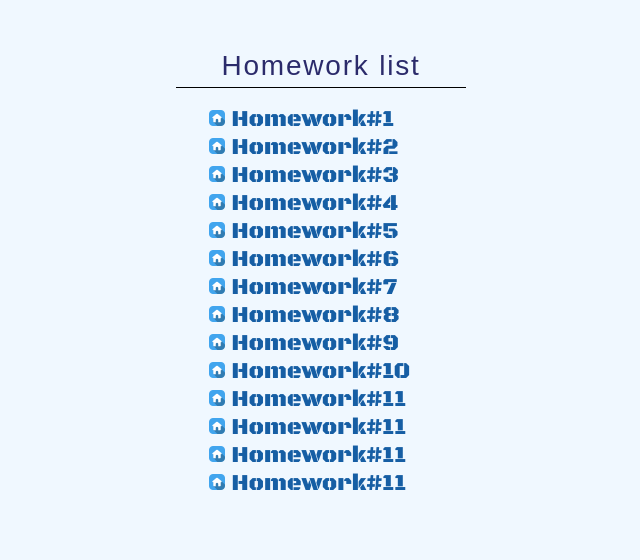
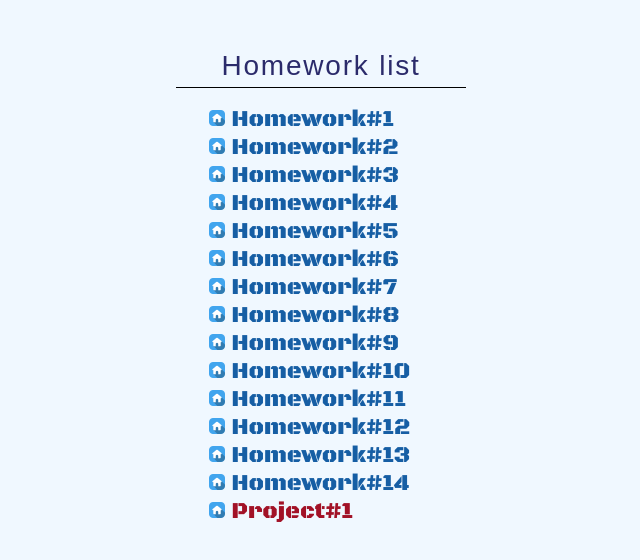
Before and after one commit to P1gmalion/Front_End, a plain HTML site: page index.html in a window 1280 px wide. Shown: the whole page, without its empty margins (319-959 px from the left). Drawn offline with Linux system fonts and the light colour scheme; a web font is replaced by a local one.

Commit message:
Links added.

```diff
--- a/index.html
+++ b/index.html
@@ -23,9 +23,10 @@
             <li><a href="Homework%239/index.html">Homework#9</a></li>
             <li><a href="Homework%2310/index.html">Homework#10</a></li>
             <li><a href="Homework%2311/index.html">Homework#11</a></li>
-            <li><a href="Homework%2312/index.html">Homework#11</a></li>
-            <li><a href="Homework%2313/index.html">Homework#11</a></li>
-            <li><a href="Homework%2314/index.html">Homework#11</a></li>
+            <li><a href="Homework%2312/index.html">Homework#12</a></li>
+            <li><a href="Homework%2313/index.html">Homework#13</a></li>
+            <li><a href="Homework%2314/index.html">Homework#14</a></li>
+            <li><a class="project" href="Project%231/index.html">Project#1</a></li>
         </ul>
     </nav>
 </main>
--- a/style.scss
+++ b/style.scss
@@ -43,6 +43,9 @@ main {
           color: #165ea4;
           text-decoration: none;
         }
+        .project {
+          color: #a21227;
+        }
       }
     }
   }
```
Also changed, not shown: style.css, 1 other file.
